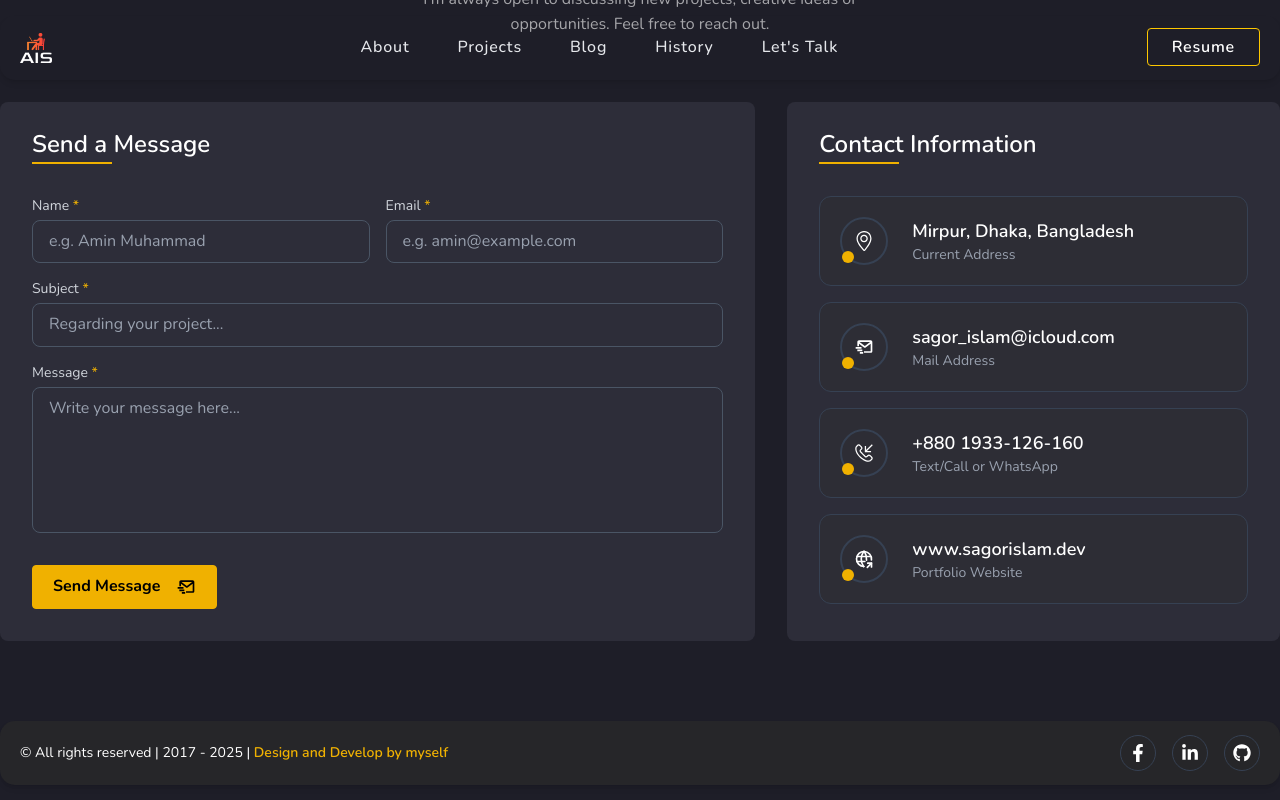
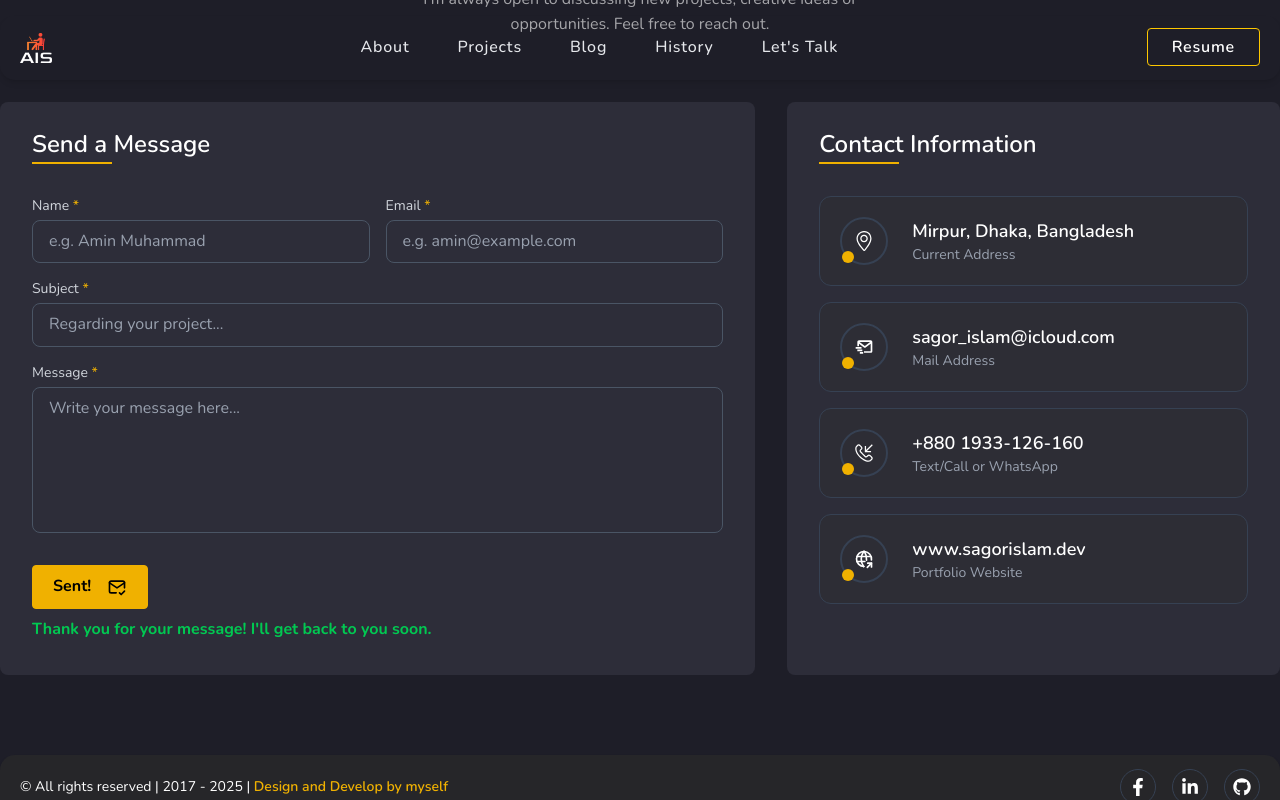
Before and after one commit to SagorIslamOfficial/personal, a React (Vite) app: page / in a window 1280 px wide. Both pictures are taken after typing "Sample", "name@example.com", "Sample", "Sample" into the empty fields and a click on the button "Send Message". Shown: the part 4461-5261 px from the top of the page. Built offline with nearby package versions, Linux system fonts and the light colour scheme.

Commit message:
refactor: enhance form submission feedback and success message display

```diff
--- a/src/components/sections/ContactSection.tsx
+++ b/src/components/sections/ContactSection.tsx
@@ -8,12 +8,14 @@ import { BiMailSend } from "react-icons/bi";
 import { SlLocationPin } from "react-icons/sl";
 import { VscCallIncoming } from "react-icons/vsc";
 import { TbWorldShare } from "react-icons/tb";
+import { TbMailCheck } from "react-icons/tb";
 
 const ContactSection = () => {
     const [formData, setFormData] = useState<ContactFormData>(
         contactFormInitialData,
     );
     const [isSubmitting, setIsSubmitting] = useState(false);
+    const [success, setSuccess] = useState(false);
     const [errors, setErrors] = useState<Partial<ContactFormData>>({});
 
     const handleInputChange = (
@@ -71,7 +73,9 @@ const ContactSection = () => {
 
             // Reset form on success
             setFormData(contactFormInitialData);
-            alert("Message sent successfully!");
+            setSuccess(true);
+            // auto-clear success message after 20s
+            setTimeout(() => setSuccess(false), 20000);
         } catch (error) {
             console.error("Error submitting form:", error);
             alert("Failed to send message. Please try again.");
@@ -204,6 +208,7 @@ const ContactSection = () => {
 
                                 {/* Submit Button */}
                                 <div className="mt-6">
+                                    <div>
                                         <button
                                             type="submit"
                                             disabled={isSubmitting}
@@ -211,10 +216,24 @@ const ContactSection = () => {
                                         >
                                             {isSubmitting
                                                 ? "Sending..."
+                                                : success
+                                                  ? "Sent!"
                                                   : "Send Message"}
-
+                                            {isSubmitting ? (
                                                 <BiMailSend className="text-xl" />
+                                            ) : success ? (
+                                                <TbMailCheck className="text-xl" />
+                                            ) : (
+                                                <BiMailSend className="text-xl" />
+                                            )}
                                         </button>
+                                        {success && (
+                                            <p className="mt-2 text-green-500 font-bold">
+                                                Thank you for your message! I'll
+                                                get back to you soon.
+                                            </p>
+                                        )}
+                                    </div>
                                 </div>
                             </form>
                         </div>
```
Lines whose indentation alone changed are shown as unchanged.
